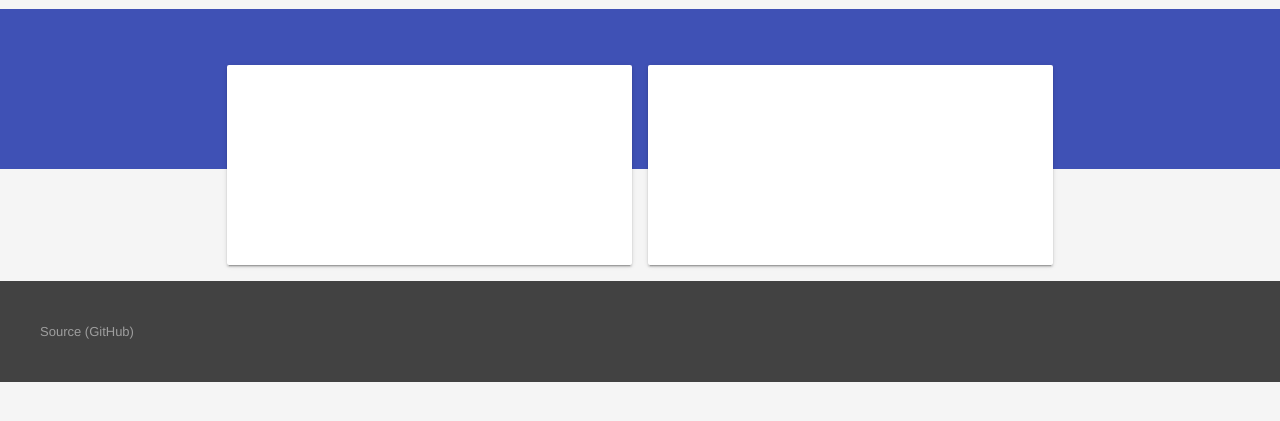
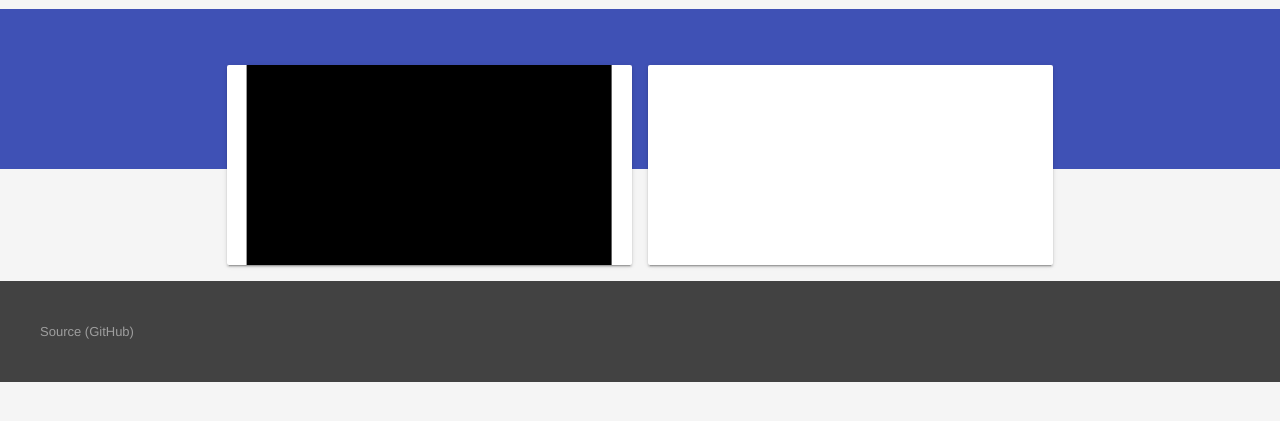
Before and after one commit to abagames/diffi-tween, a website built with webpack: page docs/index.html in a window 1280 px wide. Shown: the part 55-476 px from the top of the page. Built offline with nearby package versions, Linux system fonts and the light colour scheme.

Commit message:
Add the game canvas

```diff
--- /dev/null
+++ b/docs/index.css
@@ -0,0 +1,9 @@
+canvas#game {
+  position: absolute;
+  left: 50%;
+  top: 50%;
+  transform: translate(-50%, -50%);
+  width: 90%;
+  padding-bottom: 45%;
+  background: black;
+}
--- a/docs/index.html
+++ b/docs/index.html
@@ -6,6 +6,7 @@
   <title>diffi-tween</title>
   <link rel="stylesheet" href="material/material.min.css" type="text/css" />
   <link rel="stylesheet" href="material/style.css" type="text/css" />
+  <link rel="stylesheet" href="index.css" type="text/css" />
   <script src="material/material.min.js"></script>
   <script src='sample-avoid/index.js'></script>
 </head>
@@ -25,6 +26,7 @@
       <div class="demo-container mdl-grid">
         <div class="mdl-cell mdl-cell--2-col mdl-cell--hide-tablet mdl-cell--hide-phone"></div>
         <div class="demo-card-wide mdl-card mdl-shadow--2dp mdl-cell mdl-cell--4-col">
+          <canvas id='game'></canvas>
         </div>
         <div class="demo-card-wide mdl-card mdl-shadow--2dp mdl-cell mdl-cell--4-col">
           <div id='chart_sliders' class="mdl-card__supporting-text">
```
